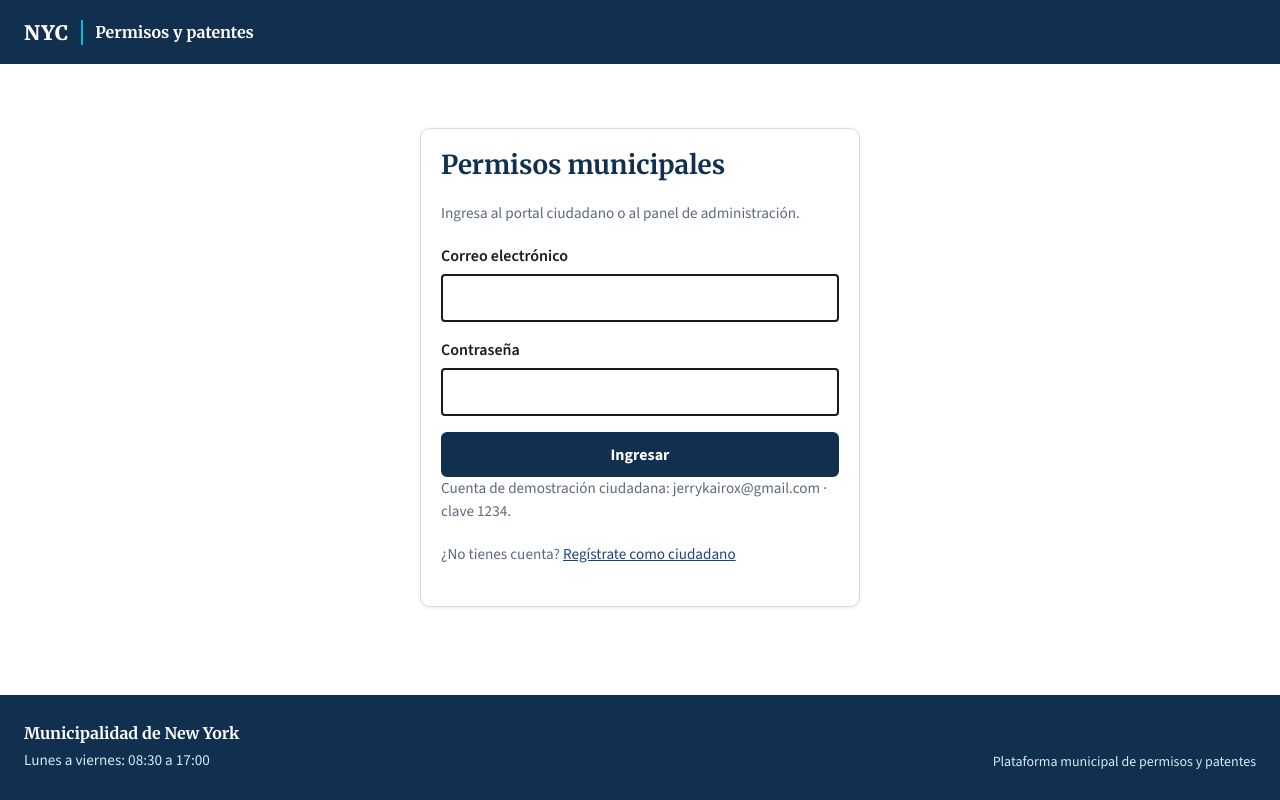
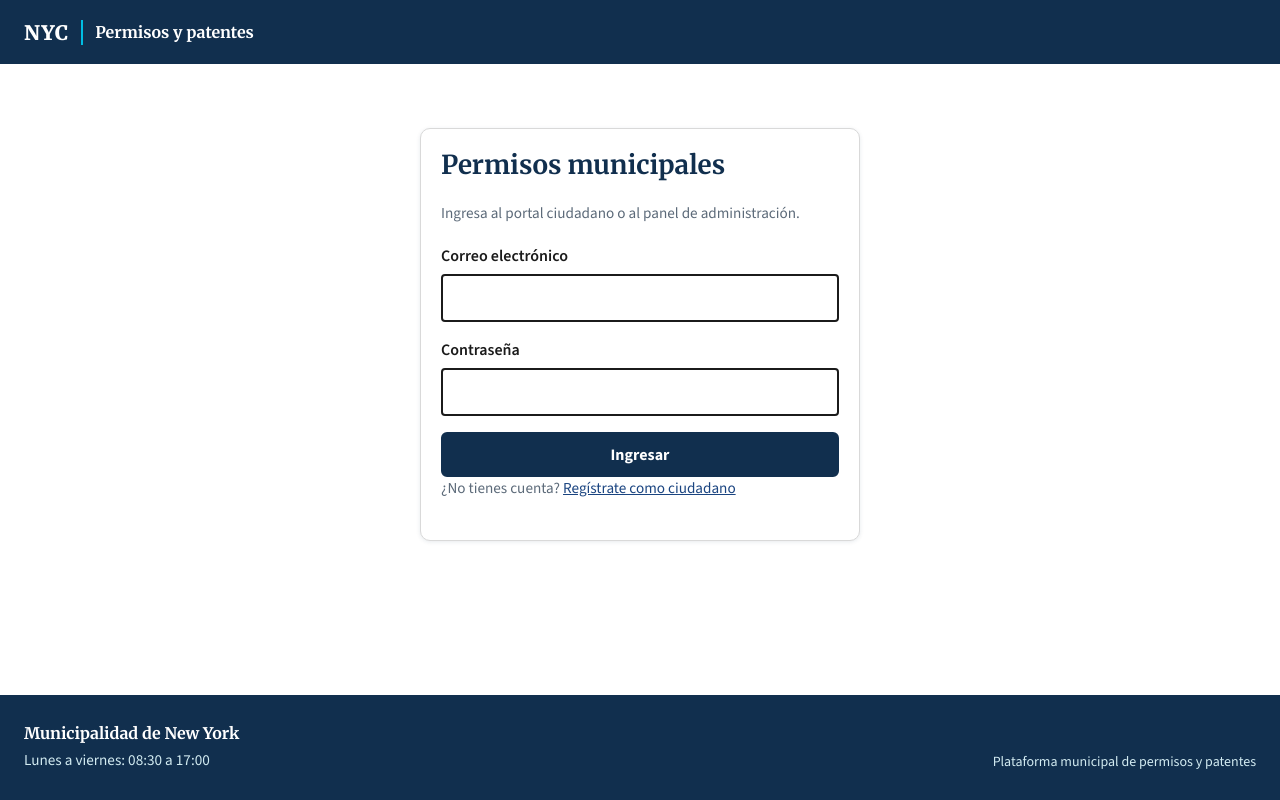
Before and after one commit to gabillooo/Tecno-Web-2026, an Angular app: page /auth/login in a window 1280 px wide. Built offline with nearby package versions, Linux system fonts and the light colour scheme.

Commit message:
feat(arreglo-login): se arreglo el login ya que tenia un texto que no debia ir

```diff
--- a/src/app/auth/pages/login/login.component.html
+++ b/src/app/auth/pages/login/login.component.html
@@ -46,8 +46,6 @@
         {{ cargando ? 'Ingresando...' : 'Ingresar' }}
       </button>
 
-      <p class="texto-suave intro">Cuenta de demostración ciudadana: jerrykairox@gmail.com · clave 1234.</p>
-
       <p class="texto-suave intro">
         ¿No tienes cuenta? <a routerLink="/auth/register">Regístrate como ciudadano</a>
       </p>
--- a/src/index.html
+++ b/src/index.html
@@ -2,7 +2,7 @@
 <html lang="en">
 <head>
   <meta charset="utf-8">
-  <title>Hola</title>
+  <title>Municipalidad NY</title>
   <base href="/">
   <meta name="viewport" content="width=device-width, initial-scale=1">
   <link rel="icon" type="image/x-icon" href="favicon.ico">
```
Also changed, not shown: 1 other file (tests, documents, lock files or other folders).
